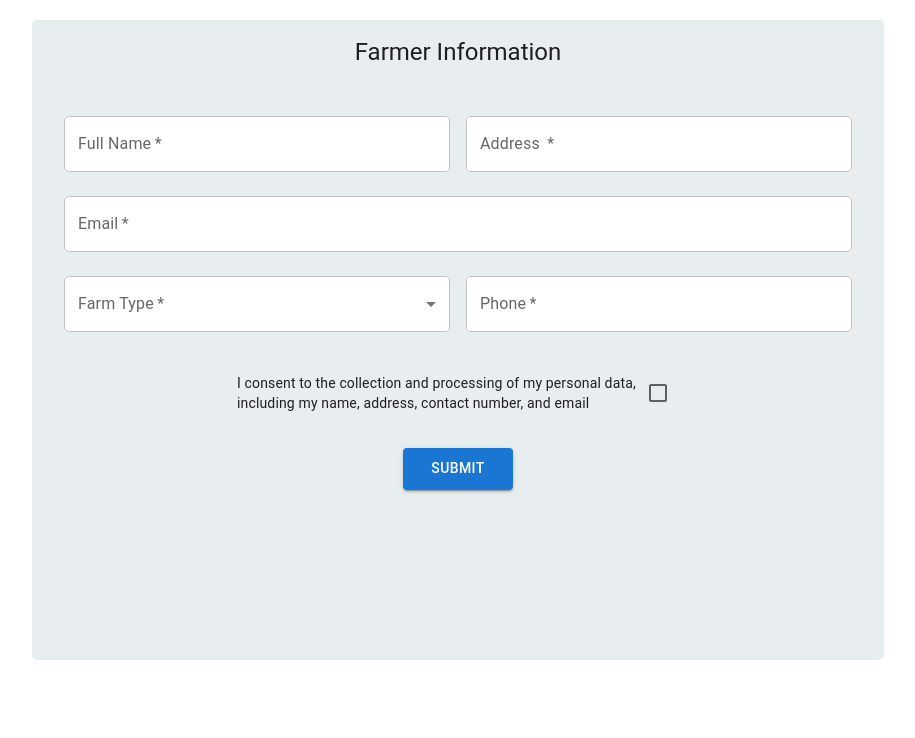
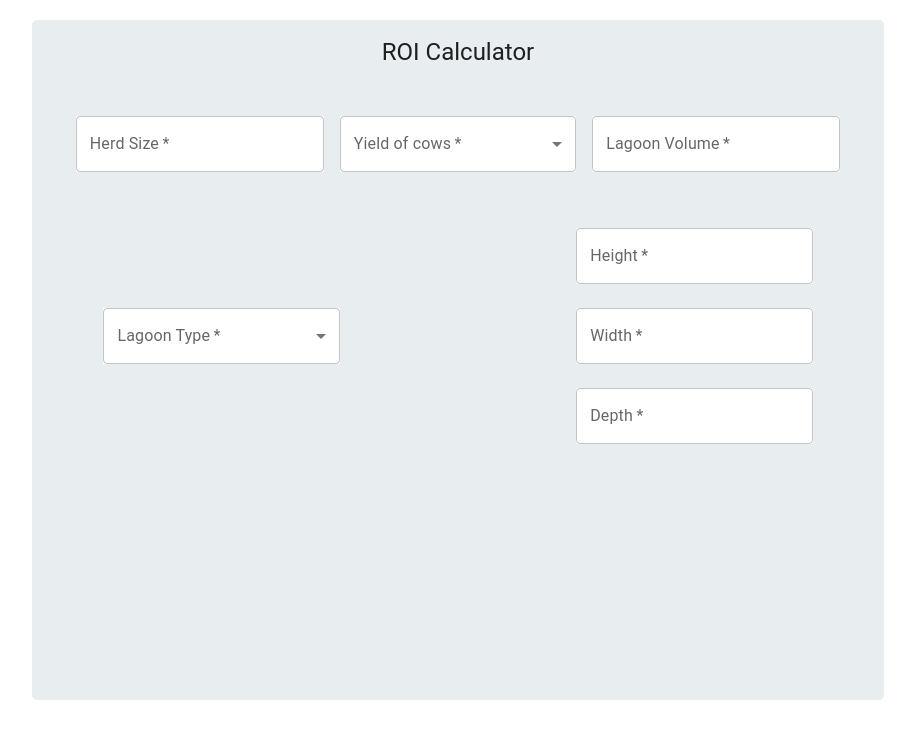
Before and after one commit to Mohamed-N-Mohamed/roi-calc, a React (Vite) app: page / in a window 1280 px wide. Shown: the top 738 px of the page, without its empty margins (182-1097 px from the left). Built offline with nearby package versions, Linux system fonts and the light colour scheme.

Commit message:
Add lagoon types & dimensions

```diff
--- a/src/App.jsx
+++ b/src/App.jsx
@@ -3,13 +3,15 @@ import './App.css';
 import FarmerInfo from './components/FarmerInfo';
 import CssBaseline from '@mui/material/CssBaseline';
 import Container from '@mui/material/Container';
+import FormInputs from './components/FormInputs';
 
 function App() {
   return (
     <div className='main'>
       <Container maxWidth='md'>
         <CssBaseline />
-        <FarmerInfo />
+        {/* <FarmerInfo /> */}
+        <FormInputs />
       </Container>
     </div>
   );
--- a/src/components/FarmerInfo.jsx
+++ b/src/components/FarmerInfo.jsx
@@ -5,7 +5,7 @@ import MenuItem from '@mui/material/MenuItem';
 import Button from '@mui/material/Button';
 import Typography from '@mui/material/Typography';
 import Checkbox from '@mui/material/Checkbox';
-import FormControlLabel from '@mui/material/FormControlLabel';
+
 
 const farmTypes = [
   {
--- /dev/null
+++ b/src/components/FormInputs.jsx
@@ -0,0 +1,174 @@
+import React from 'react';
+import Box from '@mui/material/Box';
+import TextField from '@mui/material/TextField';
+import MenuItem from '@mui/material/MenuItem';
+import Button from '@mui/material/Button';
+import Typography from '@mui/material/Typography';
+import Checkbox from '@mui/material/Checkbox';
+
+const FormInputs = () => {
+  const farmTypes = [
+    {
+      values: 'High',
+      label: 'High',
+    },
+
+    {
+      values: 'Medium',
+      label: 'Medium',
+    },
+
+    {
+      values: 'Low',
+      label: 'Low',
+    },
+  ];
+
+  const lagoonTypes = [
+    {
+      values: 'Earth Bunded',
+      label: 'Earth Bunded',
+    },
+
+    {
+      values: 'Earth Lined',
+      label: 'Earth Lined',
+    },
+
+    {
+      values: 'Rectangular Concrete',
+      label: 'Rectangular Concrete',
+    },
+
+    {
+      values: 'Circular Concrete',
+      label: 'Circular Concrete',
+    },
+
+    {
+      values: 'Circular Steel',
+      label: 'Circular Steel',
+    },
+  ];
+  return (
+    <Box
+      sx={{
+        marginTop: '20px',
+        width: '100%',
+        height: '85vh',
+        backgroundColor: '#e8edf0',
+        borderRadius: '5px',
+      }}
+    >
+      <Typography
+        component='h1'
+        variant='h5'
+        textAlign='center'
+        sx={{ paddingTop: '1rem' }}
+      >
+        ROI Calculator
+      </Typography>
+
+      <Box
+        component='form'
+        className='roi-calculator'
+        sx={{
+          padding: '2rem',
+          fontSize: '28px',
+        }}
+      >
+        <Box
+          component='div'
+          sx={{
+            display: 'flex',
+            justifyContent: 'center',
+            gap: '1rem',
+            alignItems: 'center',
+          }}
+        >
+          <TextField
+            margin='normal'
+            required
+            label='Herd Size'
+            sx={{ backgroundColor: '#fff' }}
+          />
+
+          <TextField
+            margin='normal'
+            required
+            label='Yield of cows'
+            select
+            sx={{ width: '30%', backgroundColor: '#fff' }}
+          >
+            {farmTypes.map((farms) => (
+              <MenuItem key={farms.values} value={farms.values}>
+                {farms.label}
+              </MenuItem>
+            ))}
+          </TextField>
+          <TextField
+            margin='normal'
+            required
+            label='Lagoon Volume'
+            sx={{ backgroundColor: '#fff' }}
+          />
+        </Box>
+
+        <Box
+          component='div'
+          sx={{
+            display: 'flex',
+            alignItems: 'center',
+            justifyContent: 'center',
+            paddingTop: '2rem',
+          }}
+        >
+          <Box component='div' sx={{ width: '60%' }}>
+            <TextField
+              margin='normal'
+              required
+              label='Lagoon Type'
+              select
+              sx={{ width: '50%', backgroundColor: '#fff' }}
+            >
+              {lagoonTypes.map((farms) => (
+                <MenuItem key={farms.values} value={farms.values}>
+                  {farms.label}
+                </MenuItem>
+              ))}
+            </TextField>
+          </Box>
+
+          <Box sx={{ width: '30%' }}>
+            <Box component='div'>
+              <TextField
+                margin='normal'
+                required
+                label='Height'
+                sx={{ backgroundColor: '#fff' }}
+              />
+            </Box>
+            <Box component='div'>
+              <TextField
+                margin='normal'
+                required
+                label='Width'
+                sx={{ backgroundColor: '#fff' }}
+              />
+            </Box>
+            <Box component='div'>
+              <TextField
+                margin='normal'
+                required
+                label='Depth'
+                sx={{ backgroundColor: '#fff' }}
+              />
+            </Box>
+          </Box>
+        </Box>
+      </Box>
+    </Box>
+  );
+};
+
+export default FormInputs;
```
